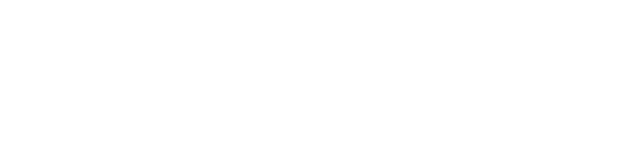
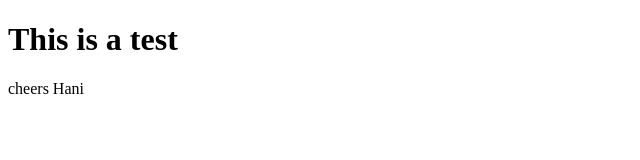
Before and after one commit to Razzle14/Test, a plain HTML site: page index.html in a window 1280 px wide. Shown: the whole page, without its empty margins (0-640 px from the left). Drawn offline with Linux system fonts and the light colour scheme.

Commit message:
adding workflow

```diff
--- a/index.html
+++ b/index.html
@@ -6,6 +6,7 @@
     <title>Document</title>
 </head>
 <body>
-
+    <h1> This is a test</h1>
+    <p>cheers Hani</p>
 </body>
 </html>
```
Also changed, not shown: .github/workflows/deploy.yml (added).
